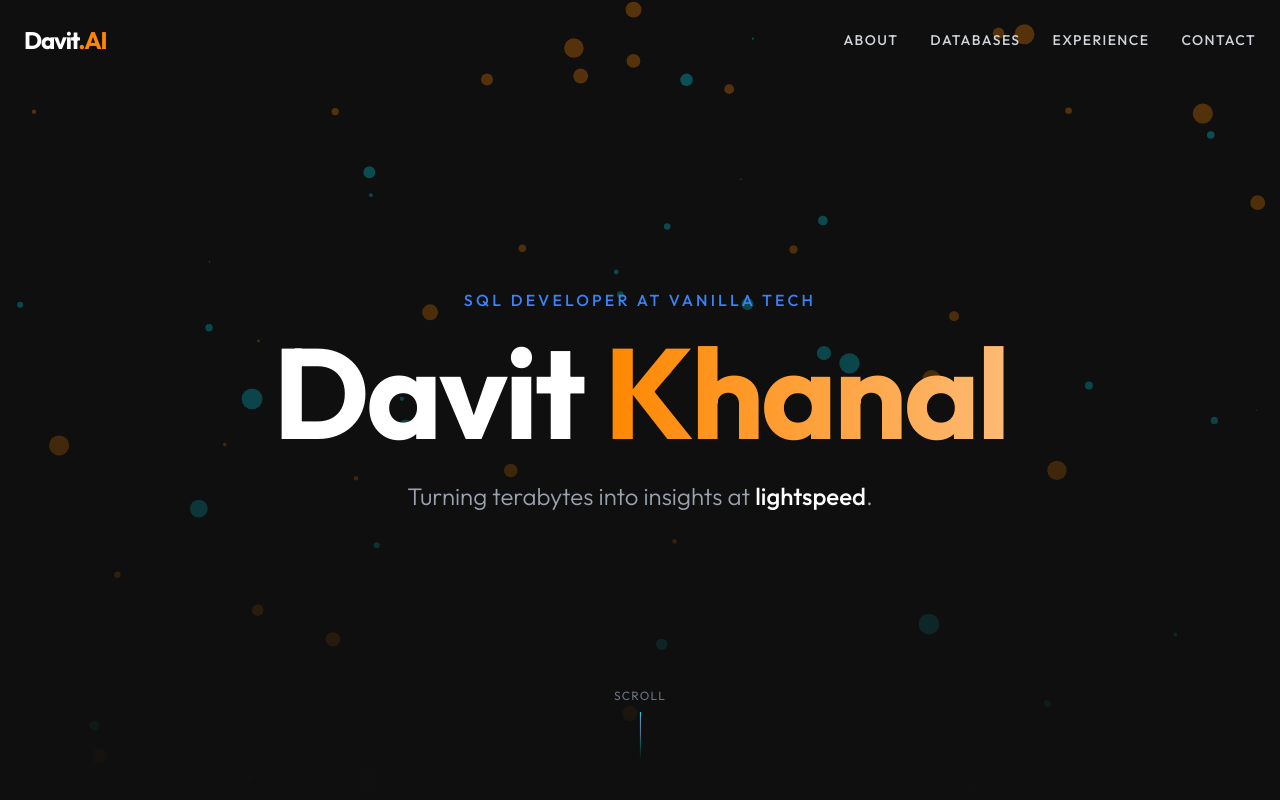
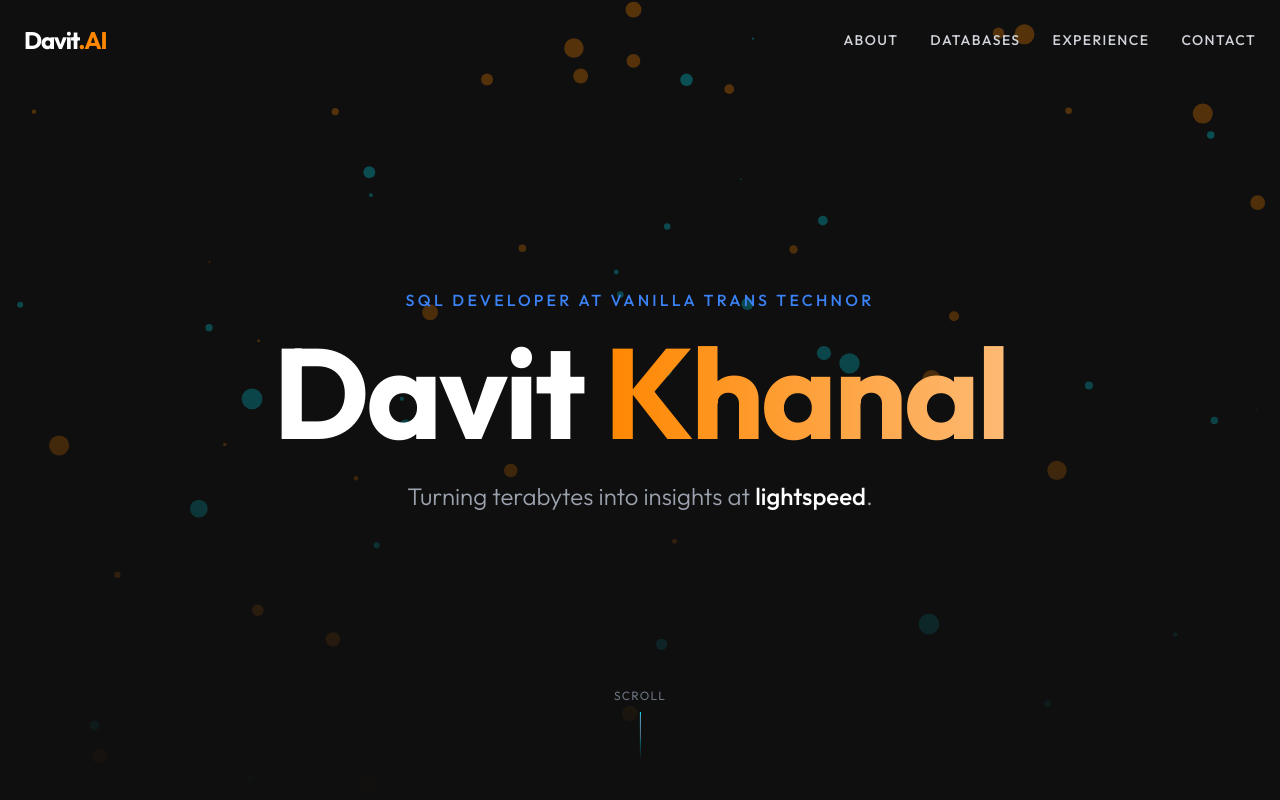
Before and after one commit to davitkhanal-ai/Portfolio2026, a React (Vite) app: page / in a window 1280 px wide. Shown: the top 800 px of the page. Built offline with nearby package versions, Linux system fonts and the light colour scheme.

Commit message:
updated company name

```diff
--- a/src/components/Hero.jsx
+++ b/src/components/Hero.jsx
@@ -101,7 +101,7 @@ const Hero = () => {
           transition={{ duration: 0.8, delay: 0.2 }}
           className='text-blue-500 font-medium tracking-[0.2em] mb-4 uppercase text-sm md:text-base'
         >
-          SQL Developer at Vanilla Tech
+          SQL Developer at Vanilla Trans Technor
         </motion.h2>
 
         <motion.h1
```
